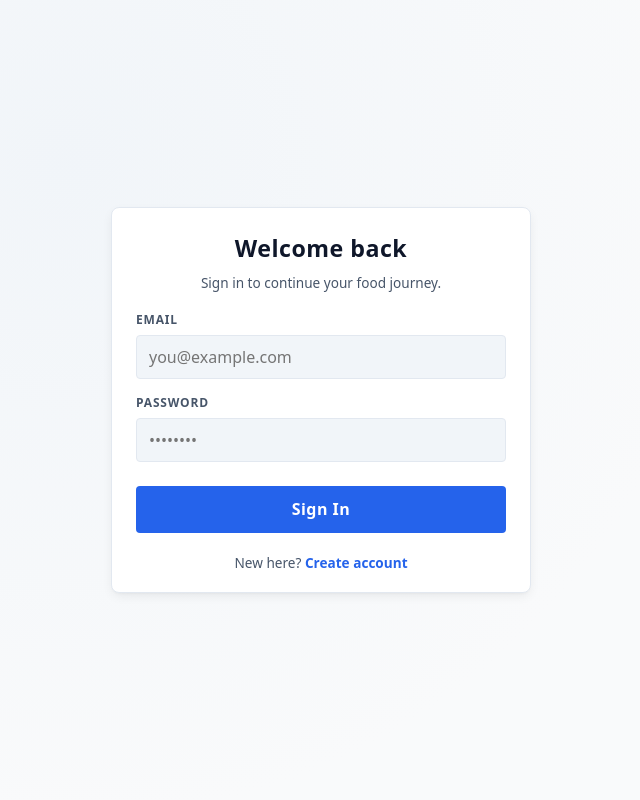
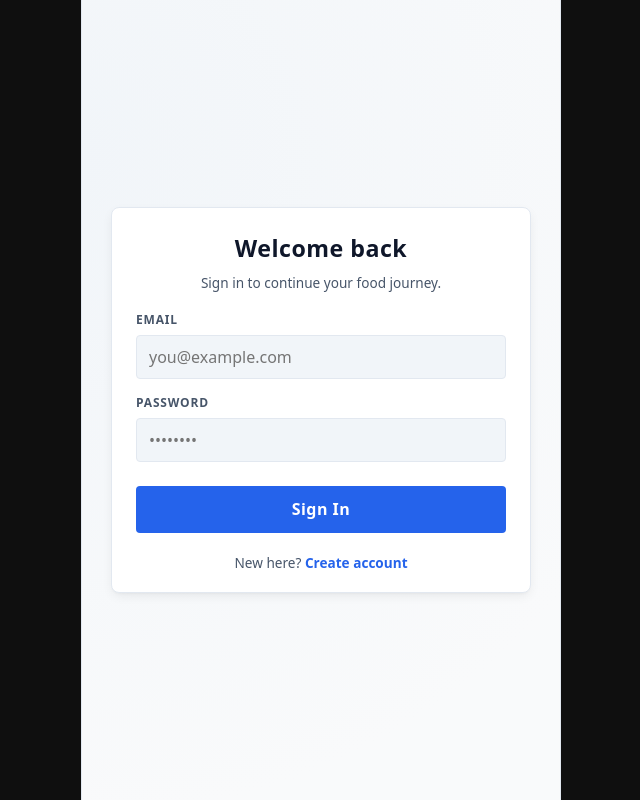
Before and after one commit to zxzxmeett/FoodReels, a React app in the folder frontend/: page /user/login in a window 1280 px wide. Shown: the whole page, without its empty margins (319-959 px from the left). Built offline with nearby package versions, Linux system fonts and the light colour scheme; no server answers; the HTML template or start-up script is replaced by a standard one.

Commit message:
Mobile View of feed + navbar

```diff
--- a/frontend/src/App.jsx
+++ b/frontend/src/App.jsx
@@ -9,7 +9,9 @@ function App() {
 
   return (
     <>
-      <AppRoutes />
+      <div className="app-container">
+        <AppRoutes />
+      </div>
     </>
   )
 }
--- a/frontend/src/pages/auth/UserLogin.jsx
+++ b/frontend/src/pages/auth/UserLogin.jsx
@@ -44,7 +44,7 @@ const UserLogin = () => {
           <button className="auth-submit" type="submit">Sign In</button>
         </form>
         <div className="auth-alt-action">
-          New here? <a href="/user/register">Create account</a>
+          New here? <a href="/">Create account</a>
         </div>
       </div>
     </div>
--- a/frontend/src/pages/food-partner/CreateFood.jsx
+++ b/frontend/src/pages/food-partner/CreateFood.jsx
@@ -1,6 +1,5 @@
 import React, { useEffect, useMemo, useRef, useState } from 'react';
 //import axios from 'axios';
-import API from "../../utils/api";
 import '../../styles/create-food.css';
 import { useNavigate } from 'react-router-dom';
 
@@ -62,7 +61,7 @@ const CreateFood = () => {
         })
 
         console.log(response.data);
-        navigate("/home"); // Redirect to home or another page after successful creation
+        navigate("/"); // Redirect to home or another page after successful creation
         // Optionally reset
         // setName(''); setDescription(''); setVideoFile(null);
     };
--- a/frontend/src/styles/bottom-nav.css
+++ b/frontend/src/styles/bottom-nav.css
@@ -2,14 +2,23 @@
 
 .bottom-nav {
   position: fixed;
-  left: 0; right: 0; bottom: 0;
+  bottom: 0;
+
+  width: 100%;
+  max-width: 480px;
+
+  left: 50%;
+  transform: translateX(-50%);
+
   height: 56px;
-   background: color-mix(in srgb, #000 35%, transparent);
+  background: color-mix(in srgb, #000 35%, transparent);
   backdrop-filter: blur(2px);
   color: #fff;
+
   border: 1px solid rgba(255,255,255,.15);
+  border-top: 1px solid var(--color-border);
   box-shadow: var(--shadow-md);
-  border-top: 1px solid var(--color-border);
+
   z-index: 50;
 }
 
--- a/frontend/src/styles/theme.css
+++ b/frontend/src/styles/theme.css
@@ -64,3 +64,18 @@ a {
 a:hover, a:focus-visible { color: var(--color-accent-hover); }
 
 ::selection { background: var(--color-accent); color: #fff; }
+
+.app-container {
+  max-width: 480px;       /* mobile width */
+  margin: 0 auto;         /* center horizontally */
+  min-height: 100vh;
+
+  background: var(--color-surface); /* your app bg */
+  border-left: 1px solid var(--color-border);
+  border-right: 1px solid var(--color-border);
+}
+
+/* desktop background */
+body {
+  background: #0f0f0f; /* or your theme */
+}
```
